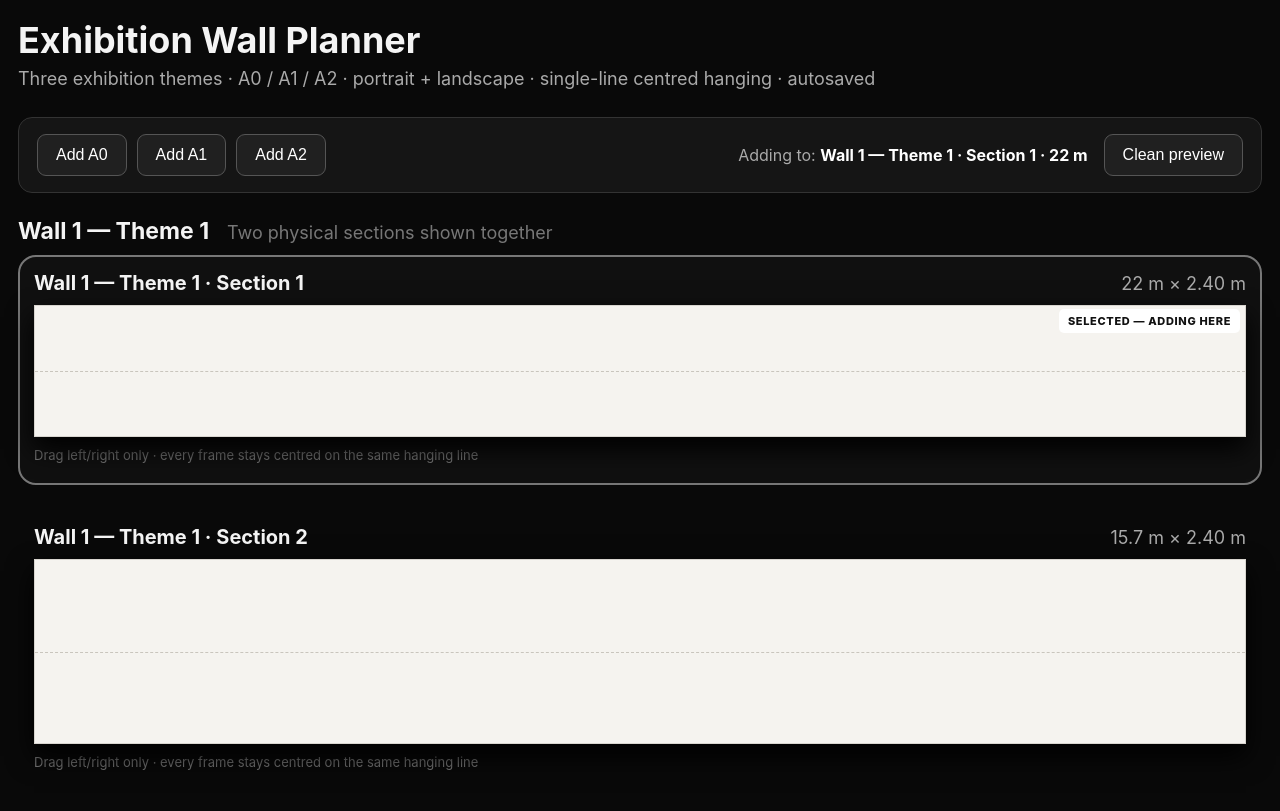
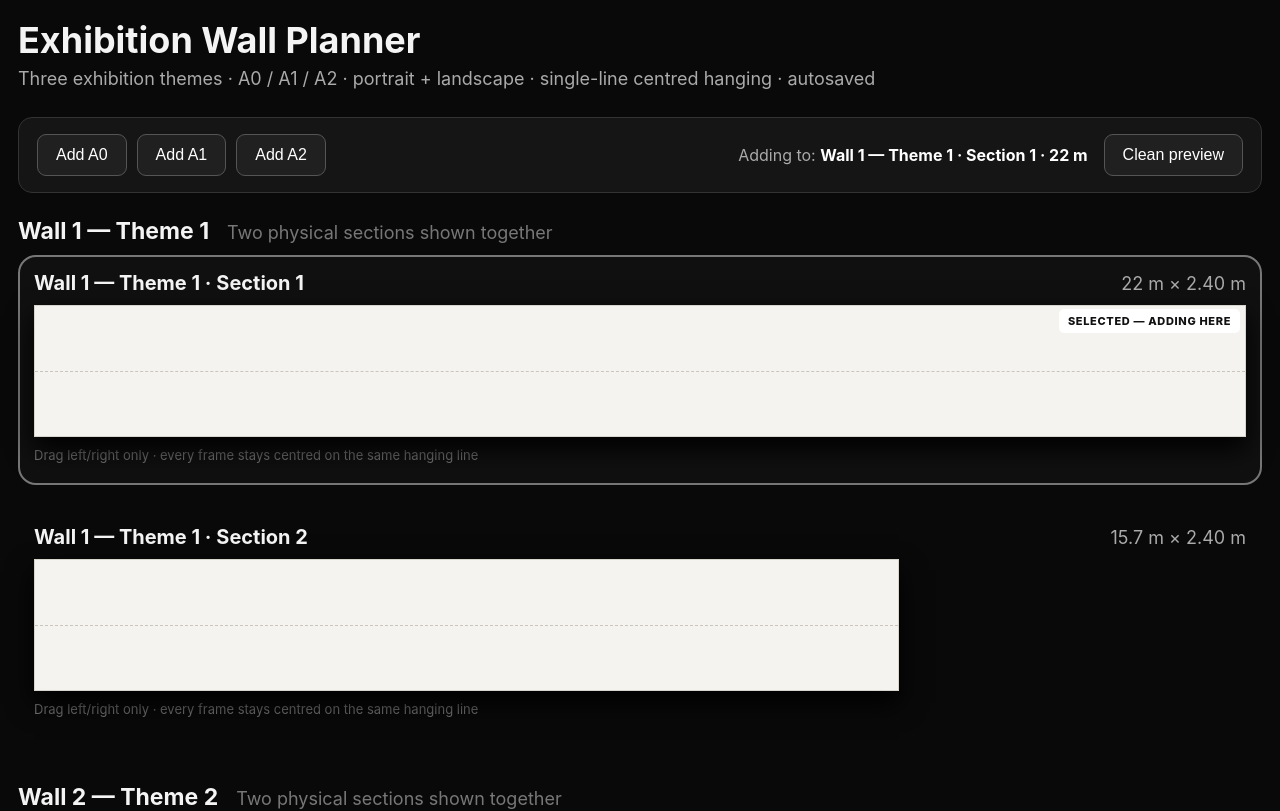
Before and after one commit to habakisstavros-dev/exhibition-wall-planner-2026, a React (Vite) app: page / in a window 1280 px wide. Shown: the top 811 px of the page. Built offline with nearby package versions, Linux system fonts and the light colour scheme.

Commit message:
Add files via upload

```diff
--- a/src/App.jsx
+++ b/src/App.jsx
@@ -140,7 +140,13 @@ export default function App() {
               </div>
               {selectedWall === wall.id && <div className="selectedBadge">SELECTED — ADDING HERE</div>}
 
-              <div className="wall" style={{ aspectRatio: `${wall.width} / ${wall.height}` }}>
+              <div
+                className="wall"
+                style={{
+                  width: `${(wall.width / 22) * 100}%`,
+                  aspectRatio: `${wall.width} / ${wall.height}`
+                }}
+              >
                 <div className="centerline" />
                 {(items[wall.id] || []).map(item => {
                   const left = (item.x / wall.width) * 100;
--- a/src/styles.css
+++ b/src/styles.css
@@ -10,3 +10,32 @@
   pointer-events: auto;
   cursor: pointer;
 }
+
+
+/* --- GLOBAL EXHIBITION SCALE ---
+   22 m = 100% available planner width.
+   15.7 m = 71.36%.
+   9.4 m = 42.73%.
+   Height and all artwork remain on the same metre-to-pixel scale.
+*/
+.wall {
+  margin-right: auto;
+  max-width: 100%;
+}
+
+.wallBlock {
+  overflow: visible;
+}
+
+/* Keep headings aligned to the actual physical wall width */
+.wallHeading {
+  width: var(--wall-display-width, 100%);
+}
+
+/* On narrow screens we keep the physical ratios and allow horizontal room
+   rather than independently stretching shorter walls. */
+@media (max-width: 800px) {
+  .wall {
+    min-height: 0;
+  }
+}
```
